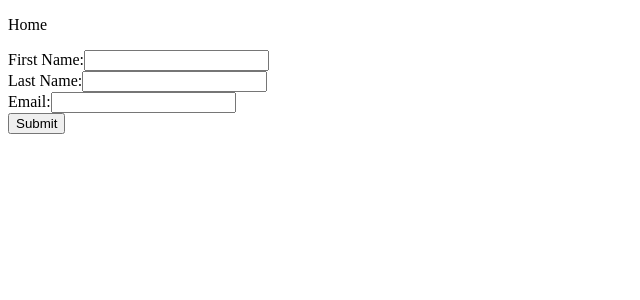
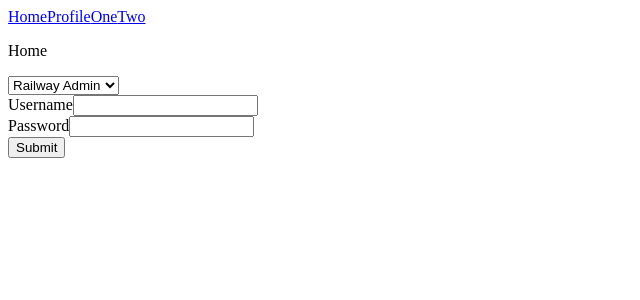
Before and after one commit to rayyan21d/SIH-DEV, a React (Vite) app in the folder front-end/: page / in a window 1280 px wide. Shown: the top 300 px of the page, without its empty margins (0-640 px from the left). Built offline with nearby package versions, Linux system fonts and the light colour scheme.

Commit message:
updating front-end

```diff
--- a/front-end/src/components/Form.jsx
+++ b/front-end/src/components/Form.jsx
@@ -1,60 +1,51 @@
 import { useState } from 'react';
 
 const Form = () => {
-  const [formData, setFormData] = useState({
-    firstName: '',
-    lastName: '',
-    email: '',
-  });
 
-  const handleChange = (e) => {
-    const { name, value } = e.target;
-    setFormData((prevData) => ({
-      ...prevData,
-      [name]: value,
-    }));
-  };
+  const handleSubmit = (event) => {
+    event.preventDefault();
+    const data = new FormData(event.target);
 
-  const handleSubmit = (e) => {
-    e.preventDefault();
-    // Handle form submission logic here
-    console.log('Form submitted with data:', formData);
-  };
+    fetch('/api/form-submit-url', {
+      method: 'POST',
+      body: data,
+    });
+
+  }
 
   return (
-    <form onSubmit={handleSubmit}>
+
+    <>
+      <form onSubmit={handleSubmit} >
+      <select>
+        <option value="railway">Railway Admin</option>
+        <option value="mine">Mine Admin</option>
+      </select>
+
+      <br />
+
       <label>
-        First Name:
+        Username
         <input
           type="text"
-          name="firstName"
-          value={formData.firstName}
-          onChange={handleChange}
+          name="lastName"
+
         />
       </label>
       <br />
+
       <label>
-        Last Name:
+        Password
         <input
-          type="text"
-          name="lastName"
-          value={formData.lastName}
-          onChange={handleChange}
+          type="password"
+          name="pass"
         />
       </label>
       <br />
-      <label>
-        Email:
-        <input
-          type="email"
-          name="email"
-          value={formData.email}
-          onChange={handleChange}
-        />
-      </label>
-      <br />
-      <button type="submit">Submit</button>
+
+      <button type="submit"  >Submit</button>
     </form>
+    </>
   );
 };
 
--- /dev/null
+++ b/front-end/src/components/Navbar.jsx
@@ -0,0 +1,17 @@
+const Navbar = () => {
+
+    return (
+    <nav className="navbar navbar-expand-lg navbar-dark bg-dark">
+      <a className="navbar-brand" href="#">Home</a>
+
+      <a className="navbar-brand" href="#">Profile</a>
+      <a className="navbar-brand" href="#">One</a>
+      <a className="navbar-brand" href="#">Two</a>
+
+
+    </nav>
+
+  )
+}
+
+export default Navbar
--- a/front-end/src/main.jsx
+++ b/front-end/src/main.jsx
@@ -2,11 +2,12 @@
 import ReactDOM from 'react-dom/client'
 import App from './App.jsx'
 import Form from './components/Form.jsx'
-
+import Navbar from './components/Navbar.jsx'
 
 ReactDOM.createRoot(document.getElementById('root')).render(
 
   <>
+  <Navbar />
     <App />
     <Form />
   </>
```
